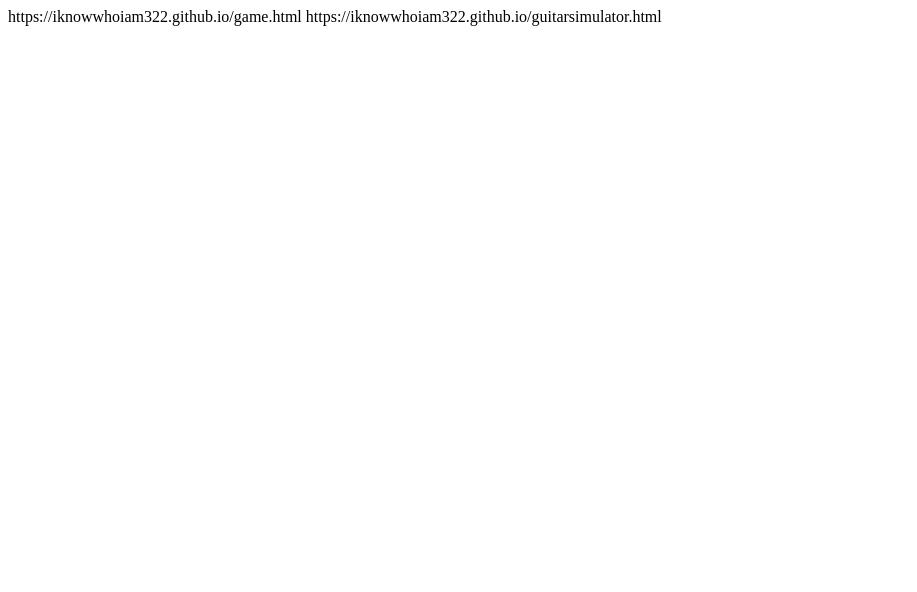
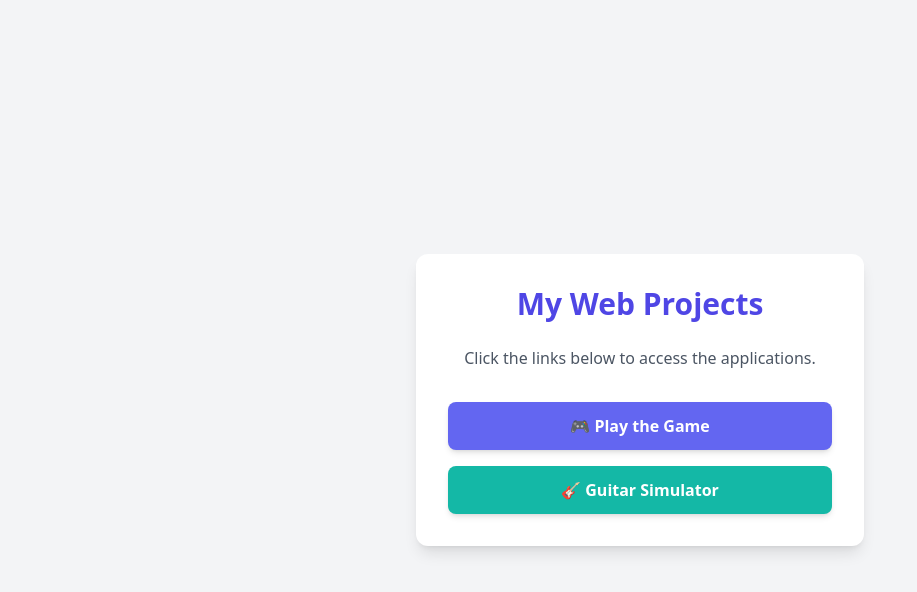
Before and after one commit to IKnowWhoIAm322/IKnowWhoIAm322.github.io, a plain HTML site: page index.html in a window 1280 px wide. Shown: the whole page, without its empty margins (0-917 px from the left). Drawn offline with nearby package versions, Linux system fonts and the light colour scheme.

Commit message:
Create index.html with project links
Added HTML structure and links for projects.

```diff
--- a/index.html
+++ b/index.html
@@ -1,2 +1,27 @@
-https://iknowwhoiam322.github.io/game.html
-https://iknowwhoiam322.github.io/guitarsimulator.html
+<!DOCTYPE html>
+<html lang="en">
+<head>
+    <meta charset="UTF-8">
+    <meta name="viewport" content="width=device-width, initial-scale=1.0">
+    <title>My Projects</title>
+    <script src="https://cdn.tailwindcss.com"></script>
+</head>
+<body class="bg-gray-100 flex items-center justify-center min-h-screen font-sans text-gray-800">
+    <div class="bg-white p-8 rounded-xl shadow-lg max-w-md w-full text-center">
+        <h1 class="text-3xl font-bold mb-6 text-indigo-600">My Web Projects</h1>
+        <p class="mb-8 text-gray-600">Click the links below to access the applications.</p>
+
+        <div class="space-y-4">
+            <a href="https://iknowwhoiam322.github.io/game.html"
+               class="block w-full py-3 px-4 bg-indigo-500 hover:bg-indigo-600 text-white font-semibold rounded-lg shadow-md transition duration-300 ease-in-out transform hover:-translate-y-1">
+                🎮 Play the Game
+            </a>
+
+            <a href="https://iknowwhoiam322.github.io/guitarsimulator.html"
+               class="block w-full py-3 px-4 bg-teal-500 hover:bg-teal-600 text-white font-semibold rounded-lg shadow-md transition duration-300 ease-in-out transform hover:-translate-y-1">
+                🎸 Guitar Simulator
+            </a>
+        </div>
+    </div>
+</body>
+</html>
```
